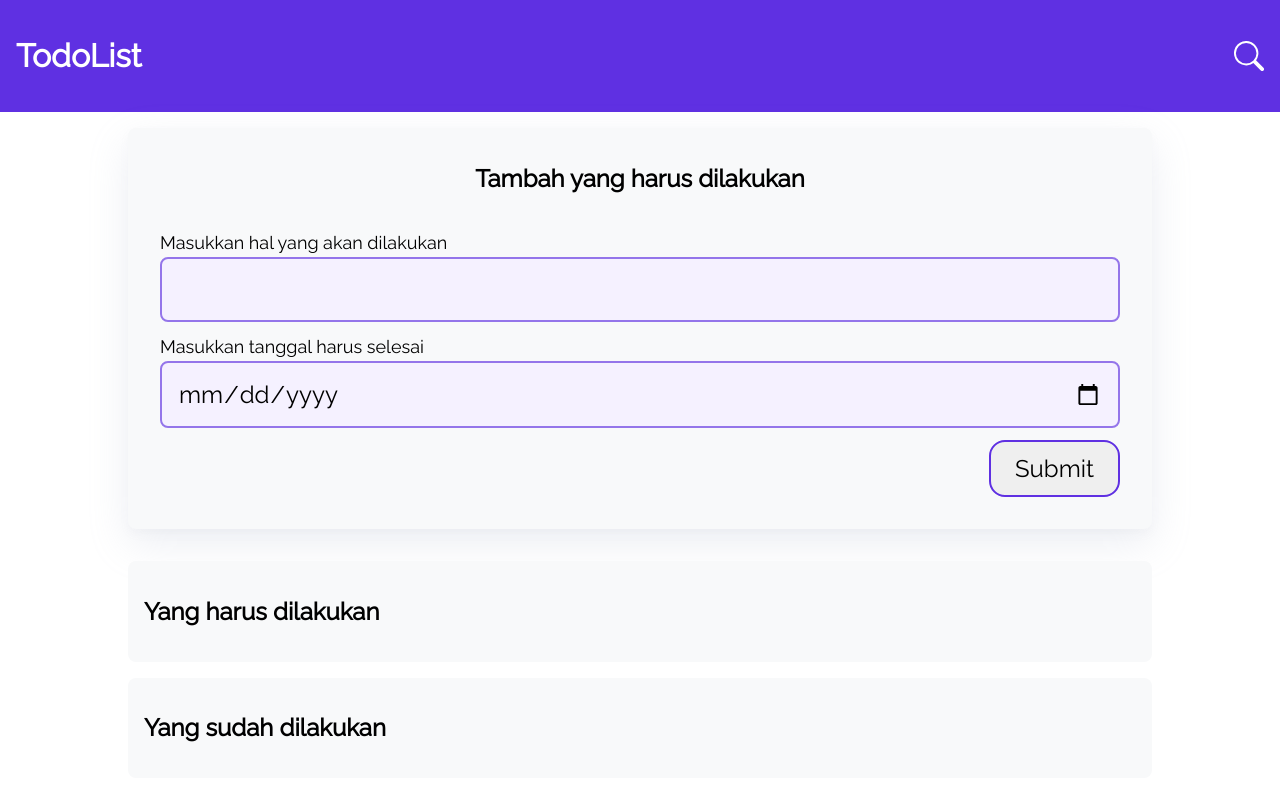
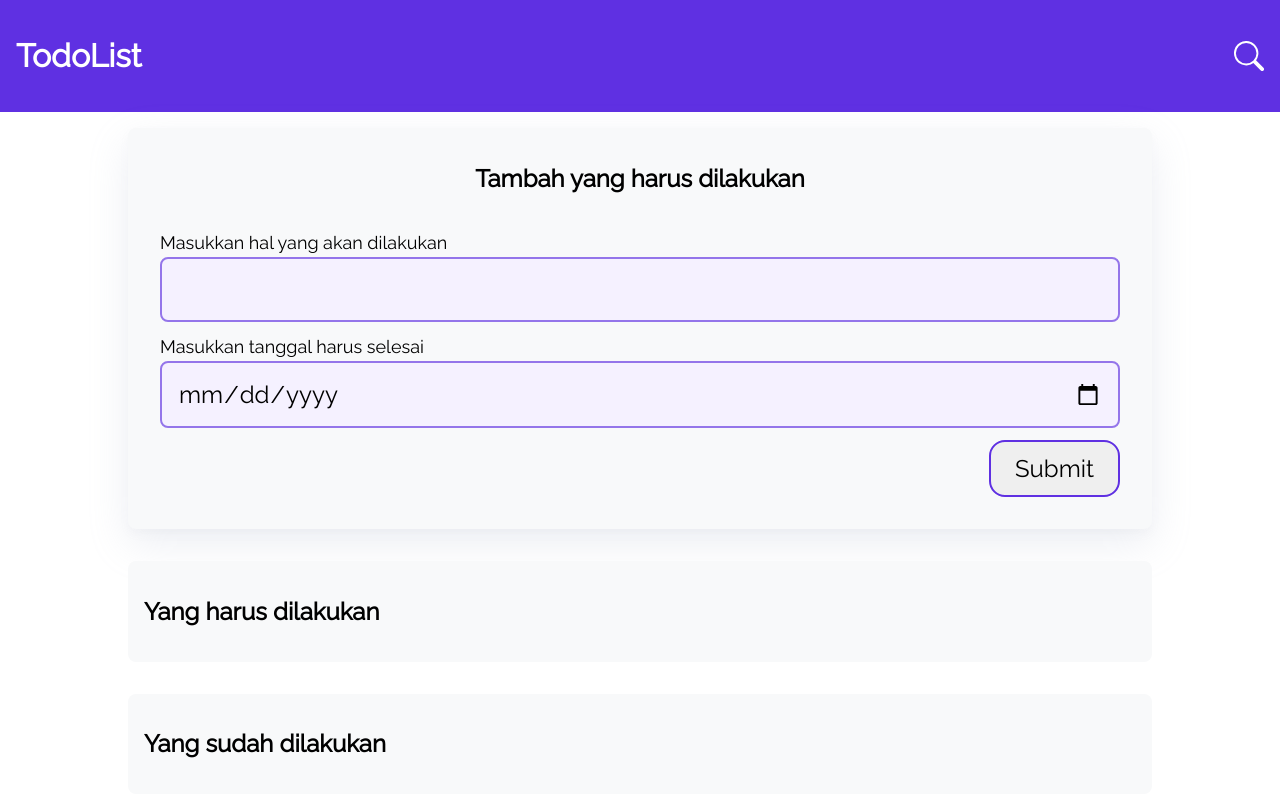
Before and after one commit to Tyn-Tian/Todo-Apps, a Vue app: page / in a window 1280 px wide. Shown: the top 796 px of the page. Built offline with nearby package versions, Linux system fonts and the light colour scheme.

Commit message:
Fix bug in style

```diff
--- a/src/App.vue
+++ b/src/App.vue
@@ -9,8 +9,7 @@
 
     <Form :bool="this.$store.state.isEdit" :todoID="this.$store.state.todoID" />
 
-    <div v-if="!this.$store.state.isSearch">
-      <TodoList title="Yang harus dilakukan" listId="todos">
+    <TodoList title="Yang harus dilakukan" listId="todos" v-show="!this.$store.state.isSearch">
       <div class="item shadow" v-for="todo in allTodos" :id="todo.id">
         <div class="inner">
           <h2>{{ todo.task }}</h2>
@@ -24,7 +23,7 @@
       </div>
     </TodoList>
 
-      <TodoList title="Yang sudah dilakukan" listId="completed-todos">
+    <TodoList title="Yang sudah dilakukan" listId="completed-todos" v-show="!this.$store.state.isSearch">
       <div
         class="item shadow"
         v-for="completeTodo in completedTodos"
@@ -44,7 +43,6 @@
         ></button>
       </div>
     </TodoList>
-    </div>
   </div>
 </template>
 
@@ -80,7 +78,7 @@ export default {
     ]),
     editBtn(todoID) {
       this.changeEditBool();
-      this.$store.commit('changeTodoID', todoID)
+      this.$store.commit("changeTodoID", todoID);
     },
   },
   beforeMount() {
@@ -113,6 +111,7 @@ header {
 .wrapper {
   display: flex;
   flex-direction: column;
+  justify-content: center;
   align-items: center;
 }
 
```
Lines whose indentation alone changed are shown as unchanged.
